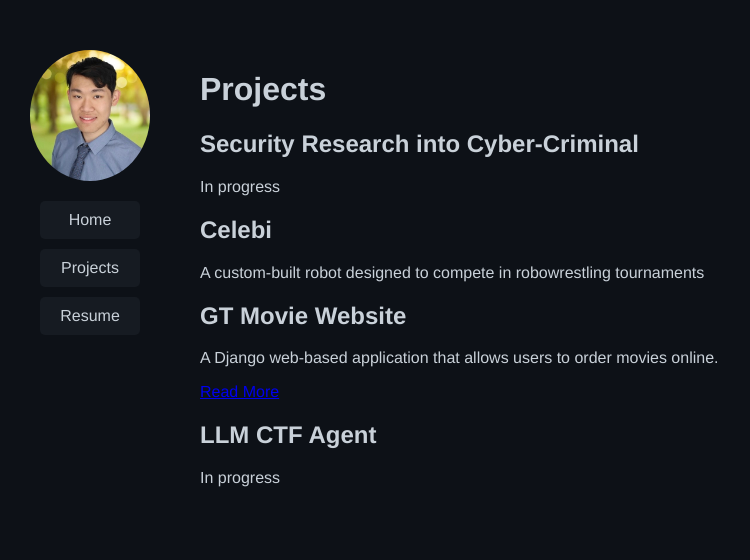
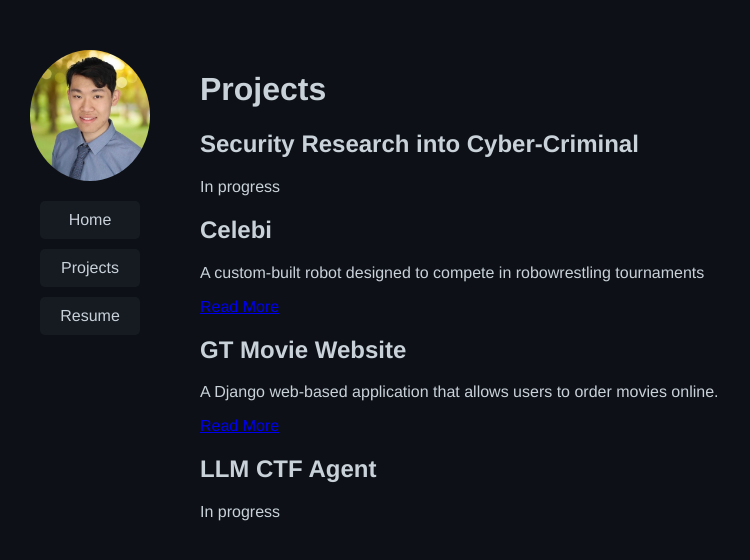
Before and after one commit to KevinYinGithub/KY.github.io, a Jekyll site: the page built from projects.md, in a window 1280 px wide. Shown: the top 560 px of the page, without its empty margins (0-750 px from the left). Built offline with Jekyll 4.4.1, drawn with Linux system fonts in a browser that asks for light colours.

Commit message:
Update projects.md

```diff
--- a/projects.md
+++ b/projects.md
@@ -11,7 +11,9 @@ In progress
 
 ## Celebi
 A custom-built robot designed to compete in robowrestling tournaments
-
+<div style="margin-top:15px;">
+  <a href="{{ '/projects/robot/' | relative_url }}">Read More</a>
+</div>
 
 ## GT Movie Website
 A Django web-based application that allows users to order movies online.
```
